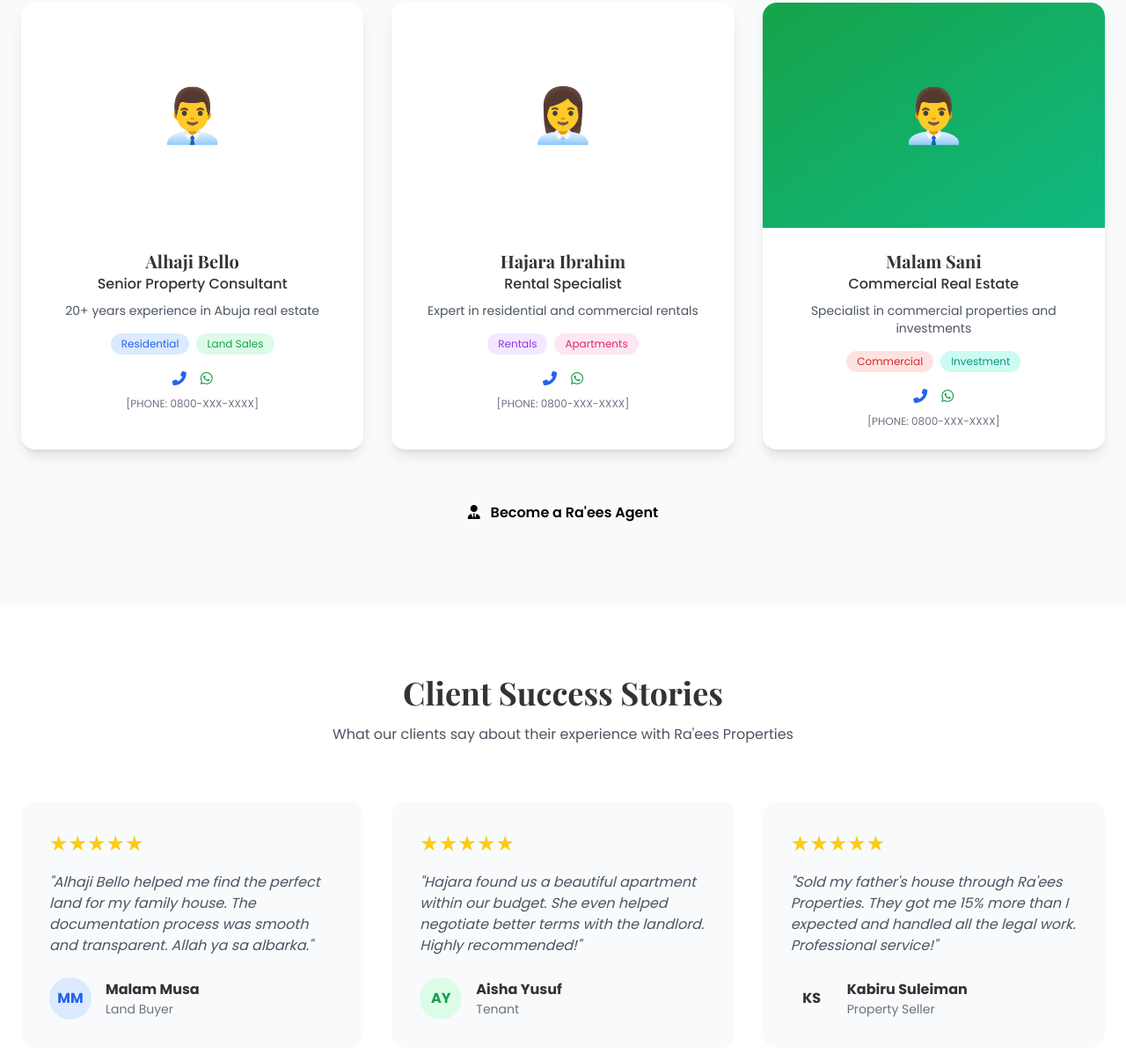
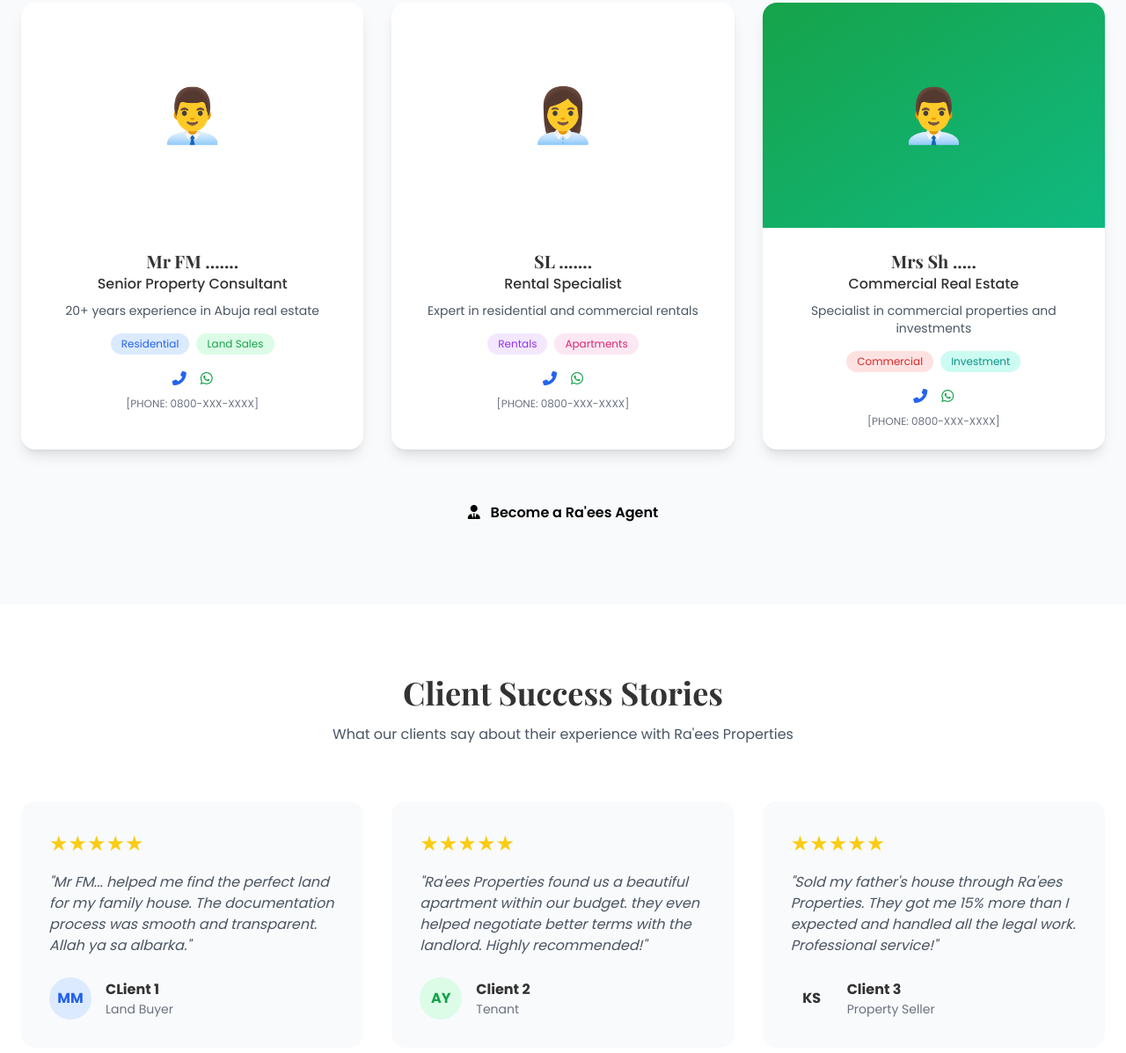
Before and after one commit to FaisalMusa/real-estate, a plain HTML site: page index.html in a window 1280 px wide. Shown: the part 4294-5491 px from the top of the page at 88% size. Drawn offline with nearby package versions, Linux system fonts and the light colour scheme.

Commit message:
updated names of agent and client

```diff
--- a/index.html
+++ b/index.html
@@ -947,7 +947,7 @@
                         </div>
                     </div>
                     <div class="p-6 text-center">
-                        <h3 class="text-xl font-bold text-deep-blue">Alhaji Bello</h3>
+                        <h3 class="text-xl font-bold text-deep-blue">Mr FM ....... </h3>
                         <p class="text-gold-600 font-medium mb-2">Senior Property Consultant</p>
                         <p class="text-gray-600 text-sm mb-4">20+ years experience in Abuja real estate</p>
                         <div class="flex justify-center space-x-2 mb-4">
@@ -974,7 +974,7 @@
                         </div>
                     </div>
                     <div class="p-6 text-center">
-                        <h3 class="text-xl font-bold text-deep-blue">Hajara Ibrahim</h3>
+                        <h3 class="text-xl font-bold text-deep-blue">SL .......</h3>
                         <p class="text-gold-600 font-medium mb-2">Rental Specialist</p>
                         <p class="text-gray-600 text-sm mb-4">Expert in residential and commercial rentals</p>
                         <div class="flex justify-center space-x-2 mb-4">
@@ -1001,7 +1001,7 @@
                         </div>
                     </div>
                     <div class="p-6 text-center">
-                        <h3 class="text-xl font-bold text-deep-blue">Malam Sani</h3>
+                        <h3 class="text-xl font-bold text-deep-blue">Mrs Sh .....</h3>
                         <p class="text-gold-600 font-medium mb-2">Commercial Real Estate</p>
                         <p class="text-gray-600 text-sm mb-4">Specialist in commercial properties and investments</p>
                         <div class="flex justify-center space-x-2 mb-4">
@@ -1044,14 +1044,14 @@
                 <div class="bg-gray-50 p-8 rounded-2xl fade-in">
                     <div class="text-yellow-400 text-2xl mb-4">★★★★★</div>
                     <p class="text-gray-600 italic mb-6">
-                        "Alhaji Bello helped me find the perfect land for my family house. The documentation process was smooth and transparent. Allah ya sa albarka."
+                        "Mr FM... helped me find the perfect land for my family house. The documentation process was smooth and transparent. Allah ya sa albarka."
                     </p>
                     <div class="flex items-center">
                         <div class="w-12 h-12 bg-blue-100 rounded-full flex items-center justify-center mr-4">
                             <span class="text-blue-600 font-bold">MM</span>
                         </div>
                         <div>
-                            <div class="font-bold text-deep-blue">Malam Musa</div>
+                            <div class="font-bold text-deep-blue">CLient 1</div>
                             <div class="text-gray-500 text-sm">Land Buyer</div>
                         </div>
                     </div>
@@ -1061,14 +1061,14 @@
                 <div class="bg-gray-50 p-8 rounded-2xl fade-in" style="transition-delay: 0.1s;">
                     <div class="text-yellow-400 text-2xl mb-4">★★★★★</div>
                     <p class="text-gray-600 italic mb-6">
-                        "Hajara found us a beautiful apartment within our budget. She even helped negotiate better terms with the landlord. Highly recommended!"
+                        "Ra'ees Properties found us a beautiful apartment within our budget. they even helped negotiate better terms with the landlord. Highly recommended!"
                     </p>
                     <div class="flex items-center">
                         <div class="w-12 h-12 bg-green-100 rounded-full flex items-center justify-center mr-4">
                             <span class="text-green-600 font-bold">AY</span>
                         </div>
                         <div>
-                            <div class="font-bold text-deep-blue">Aisha Yusuf</div>
+                            <div class="font-bold text-deep-blue">Client 2</div>
                             <div class="text-gray-500 text-sm">Tenant</div>
                         </div>
                     </div>
@@ -1085,7 +1085,7 @@
                             <span class="text-gold-600 font-bold">KS</span>
                         </div>
                         <div>
-                            <div class="font-bold text-deep-blue">Kabiru Suleiman</div>
+                            <div class="font-bold text-deep-blue">Client 3</div>
                             <div class="text-gray-500 text-sm">Property Seller</div>
                         </div>
                     </div>
@@ -1534,4 +1534,5 @@
     </script>
 
 </body>
+
 </html>
```
